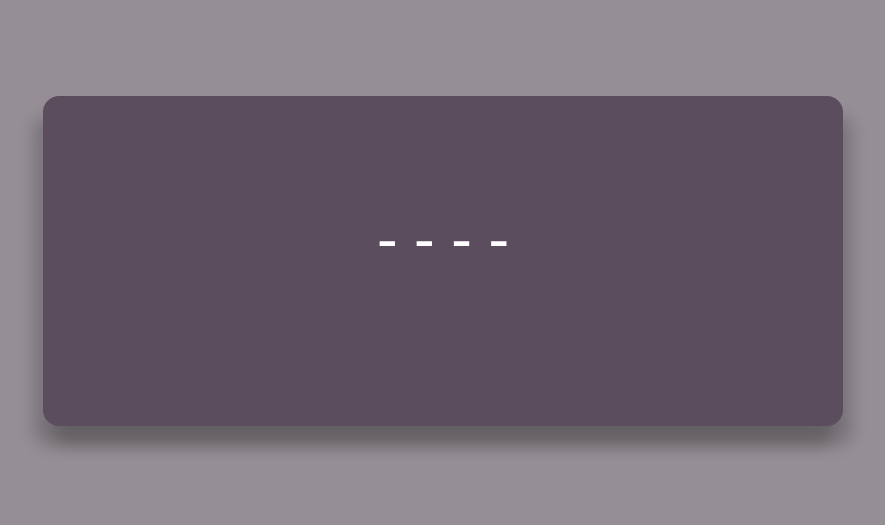
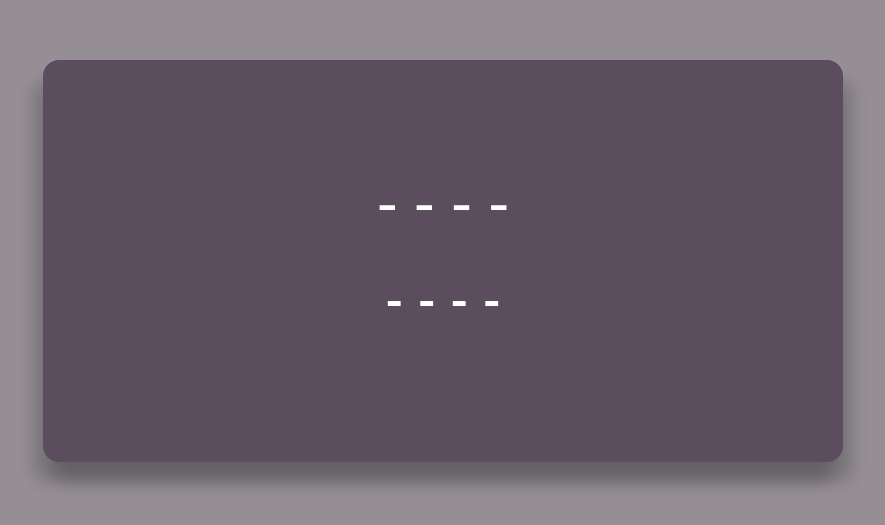
Before and after one commit to LaurentMag/games-js, a website: page pendu.html in a window 1280 px wide. Shown: the part 139-664 px from the top of the page, without its empty margins (197-1082 px from the left). Drawn offline with nearby package versions, Linux system fonts and the light colour scheme; files that its build step writes are made by us from their sources.

Commit message:
changing hiddenWord display method for anim purpose, still wip

```diff
--- a/js/pendu.js
+++ b/js/pendu.js
@@ -1,10 +1,16 @@
 "use strict";
+
+// HTML ELEMENTS
 
 const penduWord = document.querySelector(".pendu-result");
 const displaySelectedLetter = document.querySelector(".pendu-displayLetter");
 const body = document.querySelector("body");
 
+const penduResultContainer = document.querySelector(".pendu-result-container");
+
 const letterContainer = document.querySelector(".pendu-displayLetter-container");
+
+// =====================================================================================================================
 
 const PENDU_SETTING = {
   oneOrTwoPlayer: 1,
@@ -56,6 +62,38 @@ const reset = () => {
 };
 
 // =====================================================================================================================
+// ANIMATIONS
+
+const delay = 120;
+
+const animfadeOutFadeIn = () => {
+  letterContainer.classList.add("hiddenLetter");
+  setTimeout(() => {
+    letterContainer.classList.remove("hiddenLetter");
+  }, delay);
+};
+
+const animFadeOut = () => {
+  letterContainer.classList.add("hiddenLetter");
+};
+
+// =====================================================================================================================
+// CREATE ELEMENT
+
+const createLetterElem = (letterToDisplay, index) => {
+  const hiddenWordLetter = document.createElement("p");
+  penduResultContainer.append(hiddenWordLetter);
+  hiddenWordLetter.innerHTML = `${letterToDisplay}`;
+  hiddenWordLetter.className = `${index}`;
+};
+
+const createStuffTest = () => {
+  PENDU_SETTING.hiddenWord.map((letter, index) => {
+    createLetterElem(letter, index);
+  });
+};
+
+// =====================================================================================================================
 // =====================================================================================================================
 // =====================================================================================================================
 // TRANSFORM FETCHED .TXT INTO ARRAY
@@ -93,6 +131,9 @@ const setupNewGame = (array) => {
     createHiddenWord(PENDU_SETTING.newGameWord);
     // set the html display
     sendHiddenWordToHtml(PENDU_SETTING.hiddenWord);
+
+    console.log(PENDU_SETTING.hiddenWord);
+    createStuffTest();
   }
 };
 
@@ -124,6 +165,8 @@ const checkForLetter = (letter, currentGameWord, hiddenWord) => {
   if (!hiddenWord.includes(letter)) {
     PENDU_SETTING.lifeCount -= 1;
   }
+
+  logInfo();
 };
 
 // ::::::::::::::::::::::::::::::::::::::::::::::::::::
@@ -143,8 +186,7 @@ const winConsCheck = () => {
 // =====================================================================================================================
 // =====================================================================================================================
 
-const hangmanLogic = (letterFromInput) => {
-  logInfo();
+const gameLogic = (letterFromInput) => {
   // check if the letter is in the selected word
   checkForLetter(letterFromInput, PENDU_SETTING.newGameWord, PENDU_SETTING.hiddenWord);
   // at each letter input check for the winCons / lose
@@ -154,17 +196,6 @@ const hangmanLogic = (letterFromInput) => {
 // =====================================================================================================================
 // =====================================================================================================================
 // =====================================================================================================================
-
-const animfadeOutFadeIn = () => {
-  letterContainer.classList.add("hiddenLetter");
-  setTimeout(() => {
-    letterContainer.classList.remove("hiddenLetter");
-  }, 150);
-};
-
-const animFadeOut = () => {
-  letterContainer.classList.add("hiddenLetter");
-};
 
 // ::::::::::::::::::::::::::::::::::::::::::::::::::::
 body.addEventListener("keyup", (e) => {
@@ -184,13 +215,13 @@ body.addEventListener("keyup", (e) => {
     // add timeout to add letter to let anim run first
     setTimeout(() => {
       sendSelectLetterToHtml(PENDU_SETTING.selectedLetter);
-    }, 150);
+    }, delay);
   }
 
   // :::::::::::::::::::::::::::
   if (e.key === "Enter" && PENDU_SETTING.selectedLetter !== "") {
     // INVOKE GAME LOGIC WHEN "ENTER" and LETTER ISNT <empty.string>
-    hangmanLogic(PENDU_SETTING.selectedLetter);
+    gameLogic(PENDU_SETTING.selectedLetter);
     // reset letter & display after send
 
     animFadeOut();
--- a/pendu.html
+++ b/pendu.html
@@ -34,7 +34,11 @@
 
     <section class="pendu-container">
 
-        <p class="pendu-result"> - - - - - </p>
+        <p class="pendu-result">- - - - - </p>
+
+        <article class="pendu-result-container">
+
+        </article>
 
         <div class="pendu-displayLetter-container hiddenLetter">
             <p class="pendu-displayLetter">
--- a/stylesheets/pages/_pendu.scss
+++ b/stylesheets/pages/_pendu.scss
@@ -42,6 +42,16 @@
 
 // ====================================================================================
 
+.pendu-result-container {
+  display: flex;
+  gap: 1rem;
+
+  font-size: 3.2rem;
+  font-weight: 600;
+}
+
+// ====================================================================================
+
 .pendu-displayLetter-container {
   display: grid;
   place-items: center;
@@ -58,7 +68,7 @@
   border: 2px solid white;
 
   opacity: 1;
-  transition: opacity 0.2s, transform 0.2s;
+  transition: opacity 0.15s, transform 0.15s;
 }
 
 .hiddenLetter {
```
